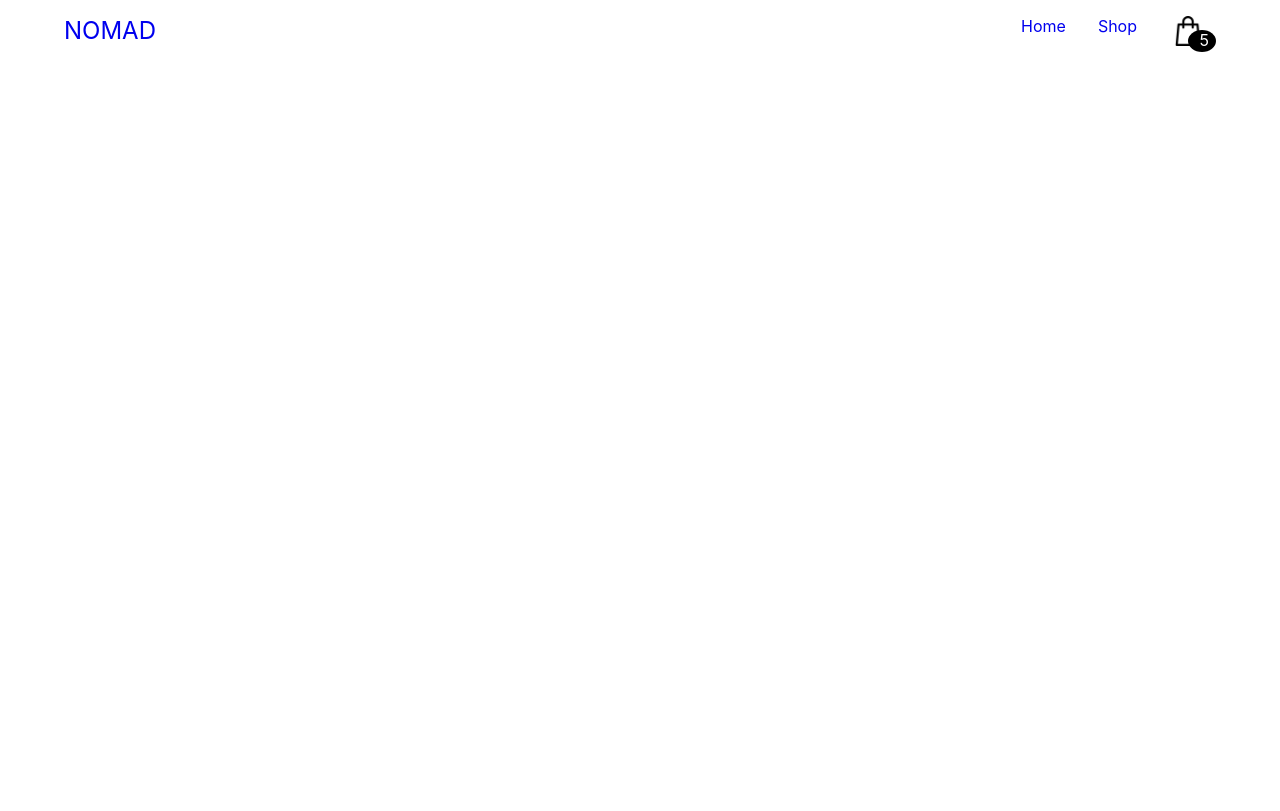
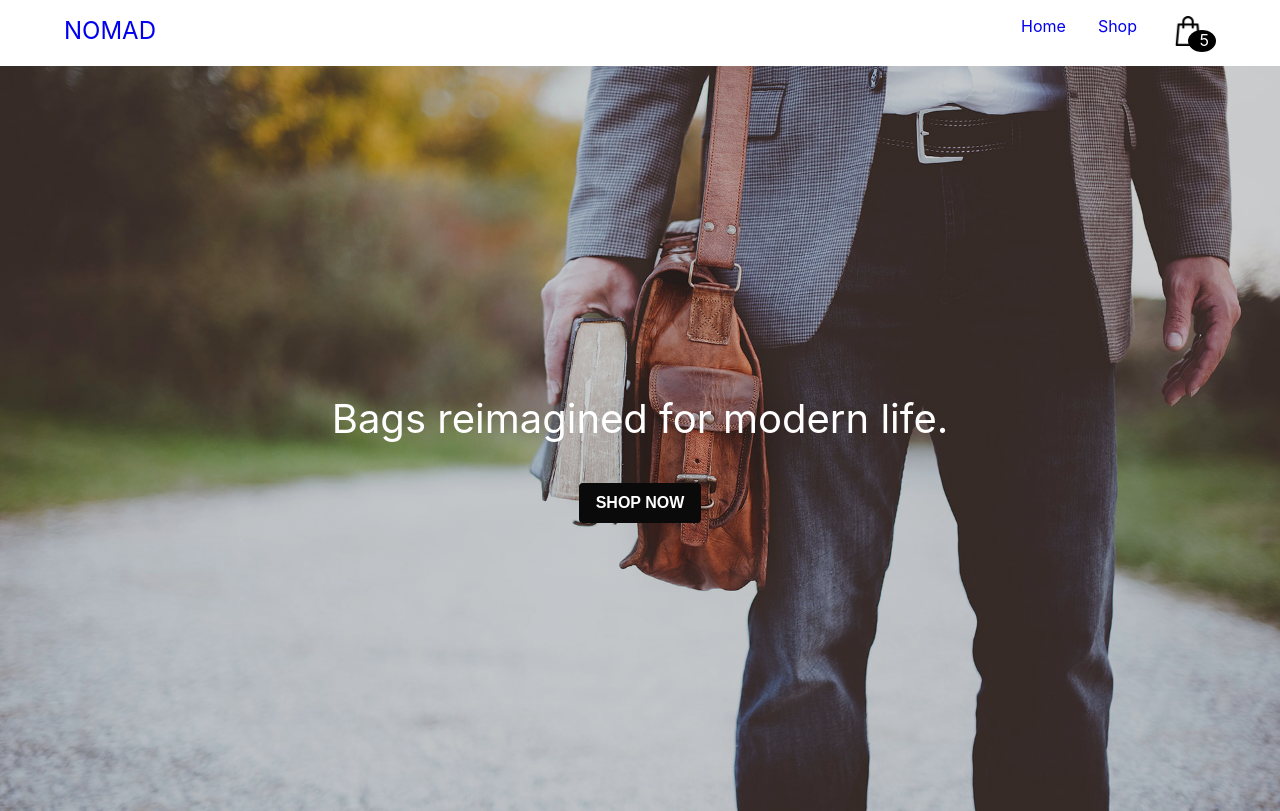
Before and after one commit to raynoel/stripe, a React (Create React App) app in the folder frontend/: page / in a window 1280 px wide. Built offline with nearby package versions, Linux system fonts and the light colour scheme; the HTML template or start-up script is replaced by a standard one.

Commit message:
0207 Ajout Hero

```diff
--- a/frontend/src/App.js
+++ b/frontend/src/App.js
@@ -1,10 +1,12 @@
 import Header from './components/header/header.jsx'
+import Hero from './components/hero/hero.jsx'
 import './App.scss';
 
 function App() {
   return (
     <div className="App">
     <Header />
+    <Hero />
     </div>
   );
 }
--- /dev/null
+++ b/frontend/src/components/hero/hero.jsx
@@ -0,0 +1,19 @@
+// Image d'un gars avec une inscription centrée et un bouton dessous
+// Utilise le layout du Hero de bulma => https://bulma.io/documentation/layout/hero/
+import React from 'react';
+import './hero.scss';
+
+const Hero = () => {
+  return (
+    <section className="hero-image hero is-large is-info">
+      <div className="hero-body">
+        <p className="hero-title">Bags reimagined for modern life.</p>
+        <div className='shop-now-btn'>
+          <button className='button is-black' id='shop-now'>SHOP NOW</button>
+        </div>
+      </div>
+    </section>
+  );
+}
+
+export default Hero;
--- /dev/null
+++ b/frontend/src/components/hero/hero.scss
@@ -0,0 +1,20 @@
+.hero-image {
+  background: linear-gradient(rgba(0, 0, 0, 0.2), rgba(0, 0, 0, 0.2)),
+  url('../../assets/ben-white-unsplash.jpg') center/cover no-repeat;
+}
+
+.hero-title {
+  text-align: center;
+  font-size: 1.5rem;
+}
+
+// Police plus large pour les desktops
+@media(min-width: 1024px) {
+  .hero-title {
+    font-size: 2.5rem;
+  }
+}
+
+.shop-now-btn {
+  text-align: center;
+}
```
